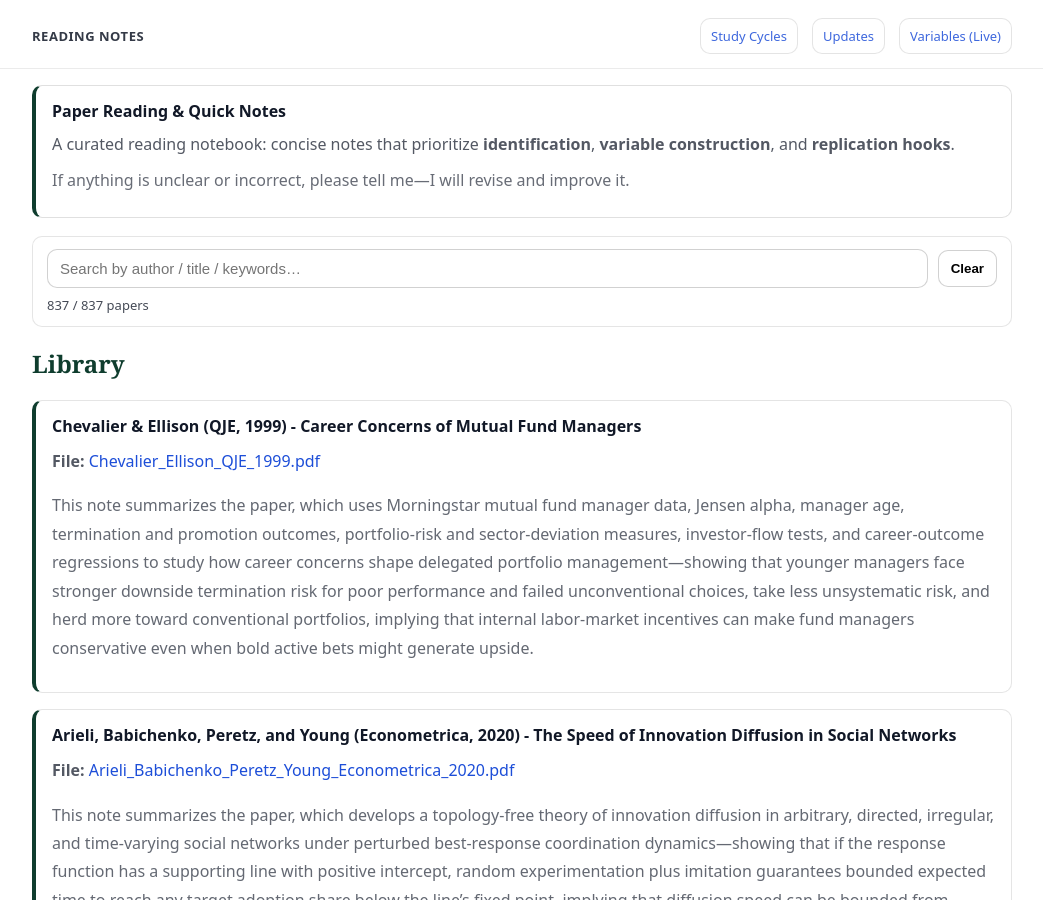
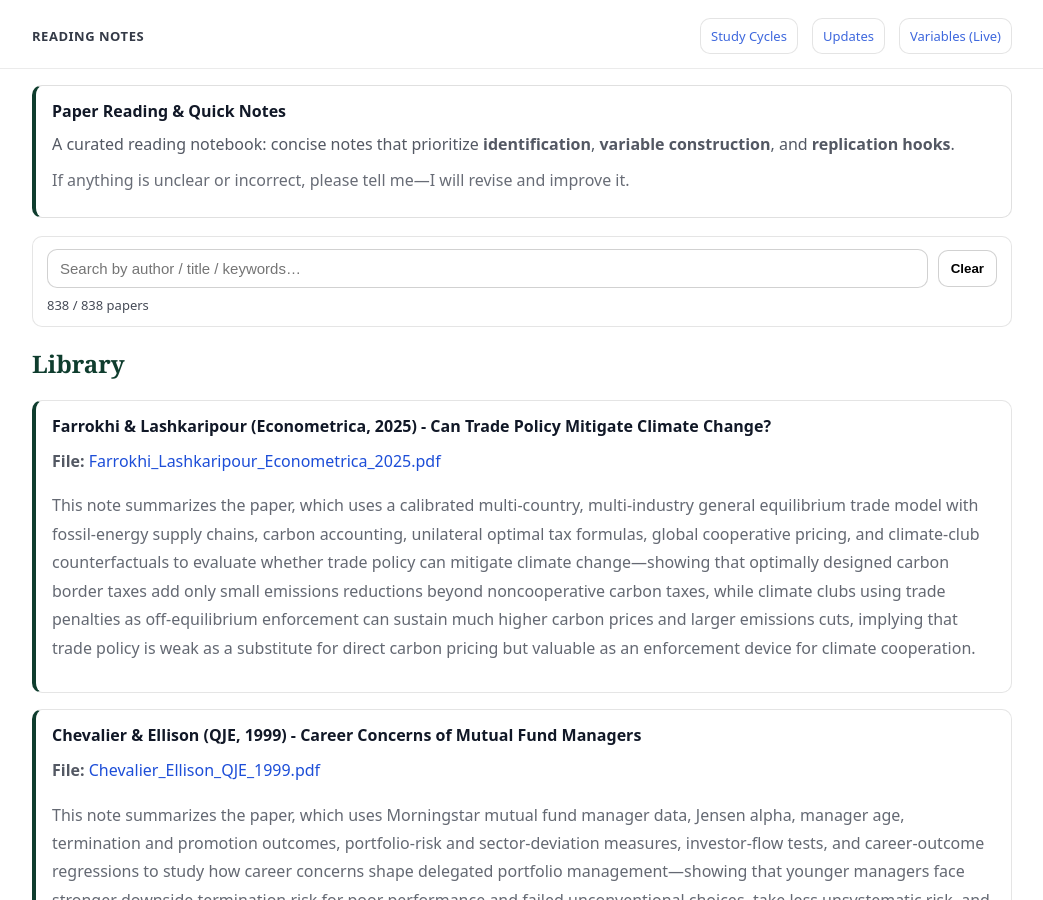
Before and after one commit to yaxinzn/study-archive, a Jekyll site: the page built from reading/index.md, in a window 1280 px wide and 900 px high. Shown: the whole window, without its empty margins (118-1161 px from the left). Built offline with Jekyll 4.4.1, drawn with Linux system fonts in a browser that asks for light colours.

Commit message:
Reading: add/update Farrokhi_Lashkaripour_Econometrica_2025.pdf

```diff
--- a/_data/reading.yml
+++ b/_data/reading.yml
@@ -1,3 +1,7 @@
+- title: "Farrokhi & Lashkaripour (Econometrica, 2025) - Can Trade Policy Mitigate Climate Change?"
+  file: "Farrokhi_Lashkaripour_Econometrica_2025.pdf"
+  desc: "This note summarizes the paper, which uses a calibrated multi-country, multi-industry general equilibrium trade model with fossil-energy supply chains, carbon accounting, unilateral optimal tax formulas, global cooperative pricing, and climate-club counterfactuals to evaluate whether trade policy can mitigate climate change—showing that optimally designed carbon border taxes add only small emissions reductions beyond noncooperative carbon taxes, while climate clubs using trade penalties as off-equilibrium enforcement can sustain much higher carbon prices and larger emissions cuts, implying that trade policy is weak as a substitute for direct carbon pricing but valuable as an enforcement device for climate cooperation."
+
 - title: "Chevalier & Ellison (QJE, 1999) - Career Concerns of Mutual Fund Managers"
   file: "Chevalier_Ellison_QJE_1999.pdf"
   desc: "This note summarizes the paper, which uses Morningstar mutual fund manager data, Jensen alpha, manager age, termination and promotion outcomes, portfolio-risk and sector-deviation measures, investor-flow tests, and career-outcome regressions to study how career concerns shape delegated portfolio management—showing that younger managers face stronger downside termination risk for poor performance and failed unconventional choices, take less unsystematic risk, and herd more toward conventional portfolios, implying that internal labor-market incentives can make fund managers conservative even when bold active bets might generate upside."
```
Also changed, not shown: 1 other file.
